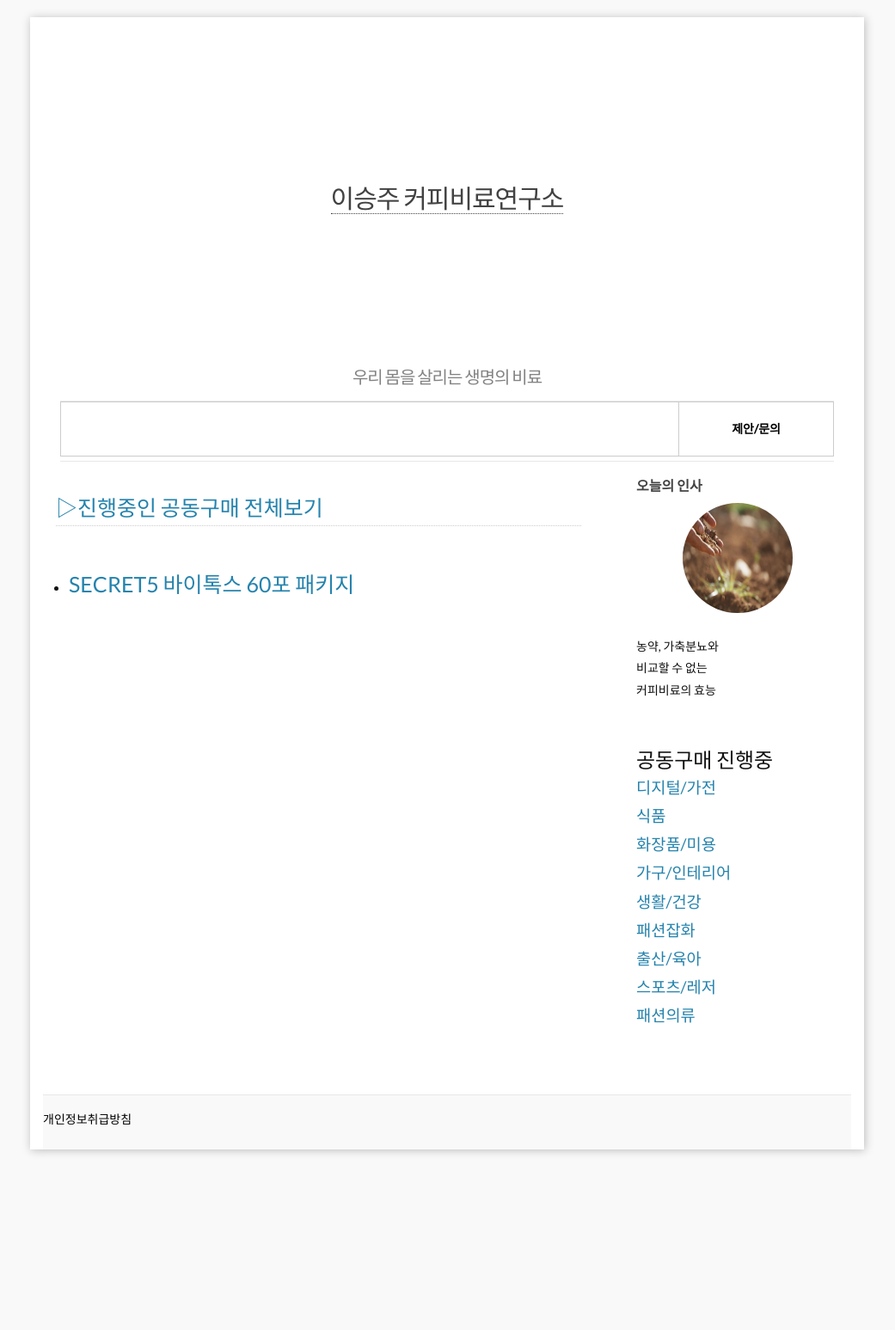
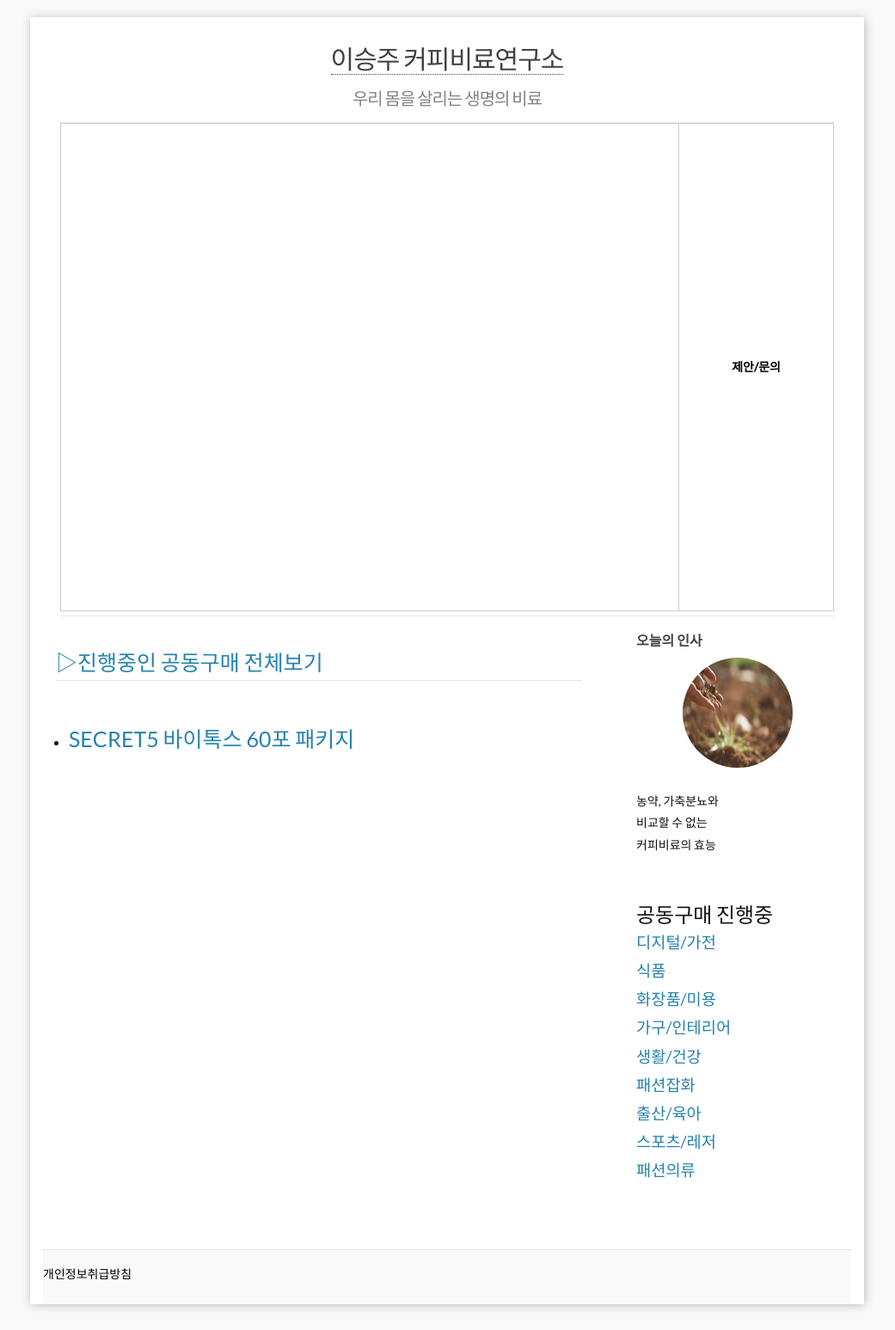
Before and after one commit to leevra/hair, a Jekyll site: the page built from index.html, in a window 1280 px wide. Shown: the whole page at 86% size, without its empty margins (120-1161 px from the left). Built offline with Jekyll 4.4.1, drawn with Linux system fonts in a browser that asks for light colours; the list of posts is cut into pages by our own code; comment, search, counter and statistics services are not loaded; before the commit the page ends 1367 px from its top, so only the background shows below that.

Commit message:
VersionActivity

```diff
--- a/_sass/_layout.scss
+++ b/_sass/_layout.scss
@@ -10,7 +10,7 @@
 
 .site-title {
   font-size: 30px;
-  line-height: 360px;
+  line-height: 36px;
   letter-spacing: -1px;
   margin-bottom: 0;
   text-align:center;
@@ -36,7 +36,7 @@
 
 .site-nav {
   /*float: right;*/
-  line-height: 56px;
+  line-height: 560px;
   border-top: 1px solid $grey-color-light;
   border-bottom: 1px solid $grey-color-light;
   .menu-icon {
```
